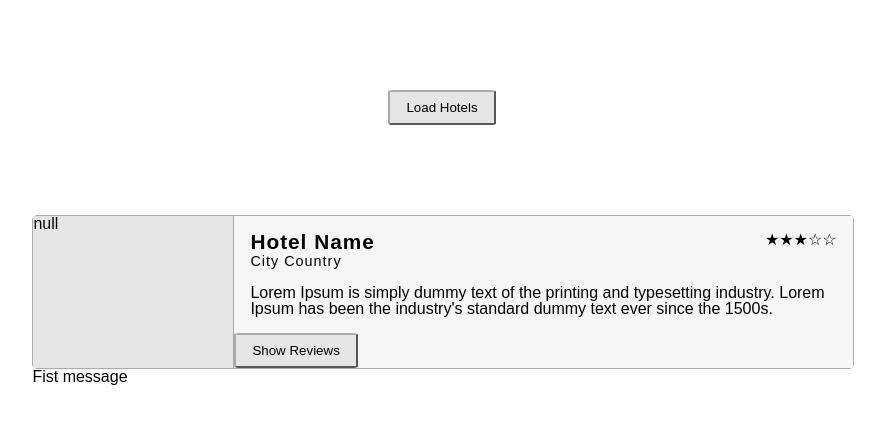
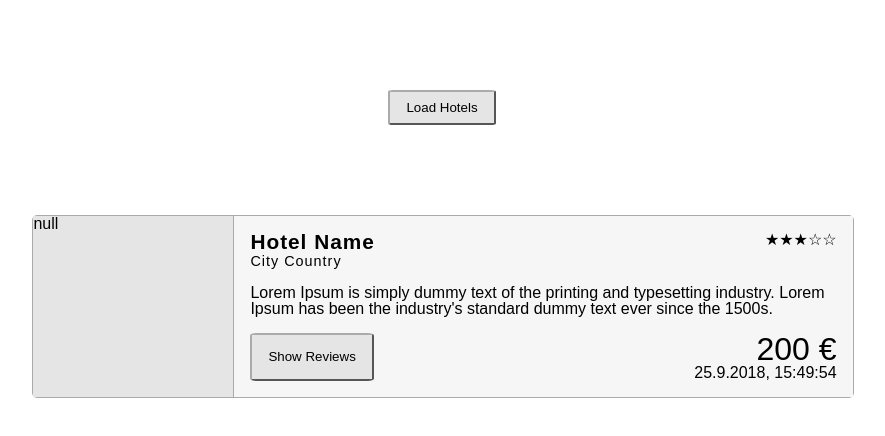
Before and after one commit to AlaeddineMessadi/hotels-reviews, a React app: page / in a window 1280 px wide. Shown: the whole page, without its empty margins (198-1083 px from the left). Built offline with nearby package versions, Linux system fonts and the light colour scheme.

Commit message:
Finish Card Component
FInishing implement the Card Component with all styles

```diff
--- /dev/null
+++ b/src/app/componenets/Card/InfoBox/FooterInfo/FooterInfo.css
@@ -0,0 +1,17 @@
+.footerInfo {
+    padding: 1rem;
+    display: flex;
+    flex-flow: row;
+}
+
+.footerInfo > div {
+    flex-grow: 1;
+}
+.priceContainer {
+    display: inline-block;
+    text-align: right;
+}
+
+.price {
+    font-size: 2rem;
+}
--- /dev/null
+++ b/src/app/componenets/Card/InfoBox/FooterInfo/FooterInfo.js
@@ -0,0 +1,21 @@
+import React from "react";
+
+import Button from "../../../UI/Button/Button";
+
+import classes from "./FooterInfo.css";
+
+const footerInfo = ({ price, date, reviews }) => {
+  return (
+    <footer className={classes.footerInfo}>
+
+        <Button text="Show Reviews" onClick={null} />
+
+      <div className={classes.priceContainer}>
+        <p className={classes.price}>{`${price} \u20ac`}</p>
+        <p className={classes.date}>{date}</p>
+      </div>
+    </footer>
+  );
+};
+
+export default footerInfo;
--- a/src/app/componenets/Card/InfoBox/InfoBox.css
+++ b/src/app/componenets/Card/InfoBox/InfoBox.css
@@ -4,5 +4,5 @@
 }
 
 .description {
-  padding: 0 1rem 1rem 1rem;
+  padding: 0 1rem;
 }
--- a/src/app/componenets/Card/InfoBox/InfoBox.js
+++ b/src/app/componenets/Card/InfoBox/InfoBox.js
@@ -1,7 +1,7 @@
-import React from "react";
+import React from 'react';
 
-import Button from "../../UI/Button/Button";
-import HeaderInfo from "./HeaderInfo/HeaderInfo";
+import HeaderInfo from './HeaderInfo/HeaderInfo';
+import FooterInfo from './FooterInfo/FooterInfo';
 import classes from "./InfoBox.css";
 
 const InfoBox = props => {
@@ -13,9 +13,7 @@ const InfoBox = props => {
         industry. Lorem Ipsum has been the industry's standard dummy text ever
         since the 1500s.
       </p>
-      <footer>
-        <Button text="Show Reviews" onClick={null} />
-      </footer>
+      <FooterInfo price={200} date={new Date().toLocaleString('de-DE', { timeZone: 'GMT' })} />
     </div>
   );
 };
--- a/src/app/containers/App/App.js
+++ b/src/app/containers/App/App.js
@@ -21,12 +21,11 @@ export default class App extends Component {
         </Header>
         <div className={classes.container}>
           <Card
-          image={null}
-          title={"Hotel Name"}
-          city={"City Country"}
-          rating={3}
+            image={null}
+            title={"Hotel Name"}
+            city={"City Country"}
+            rating={3}
           />
-          <p>{this.state.message}</p>
         </div>
       </div>
     );
```
